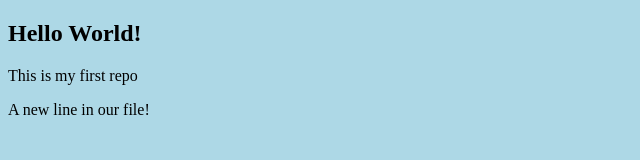
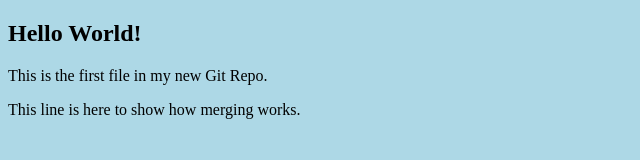
Before and after one commit to gaturuHarry95/hello-world, a plain HTML site: page index.html in a window 1280 px wide. Shown: the whole page, without its empty margins (0-640 px from the left). Drawn offline with Linux system fonts and the light colour scheme.

Commit message:
updated index.html with emergency fix

```diff
--- a/index.html
+++ b/index.html
@@ -8,7 +8,7 @@
 </head>
 <body>
    <h2>Hello World!</h2>
-   <p>This is my first repo</p>
-   <p>A new line in our file!</p>
+   <p>This is the first file in my new Git Repo.</p>
+   <p>This line is here to show how merging works.</p>
 </body>
 </html>
```
